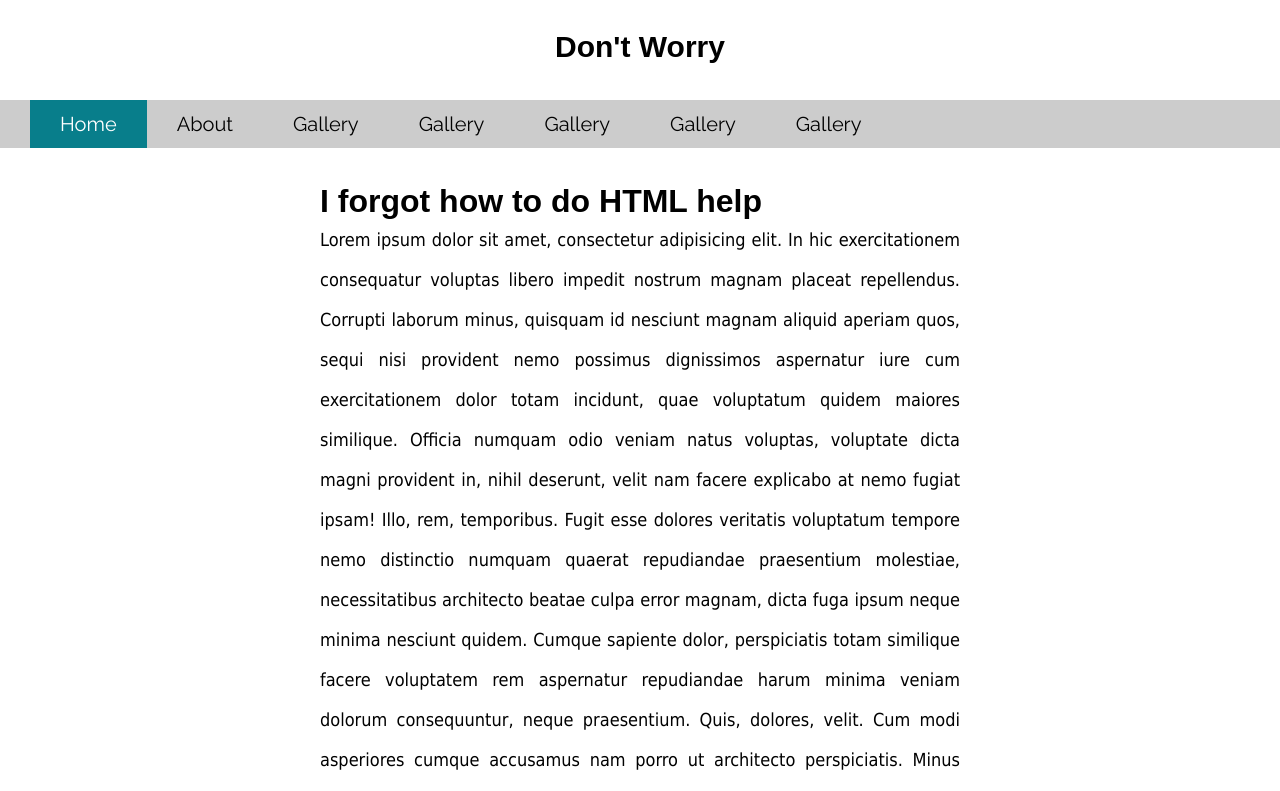
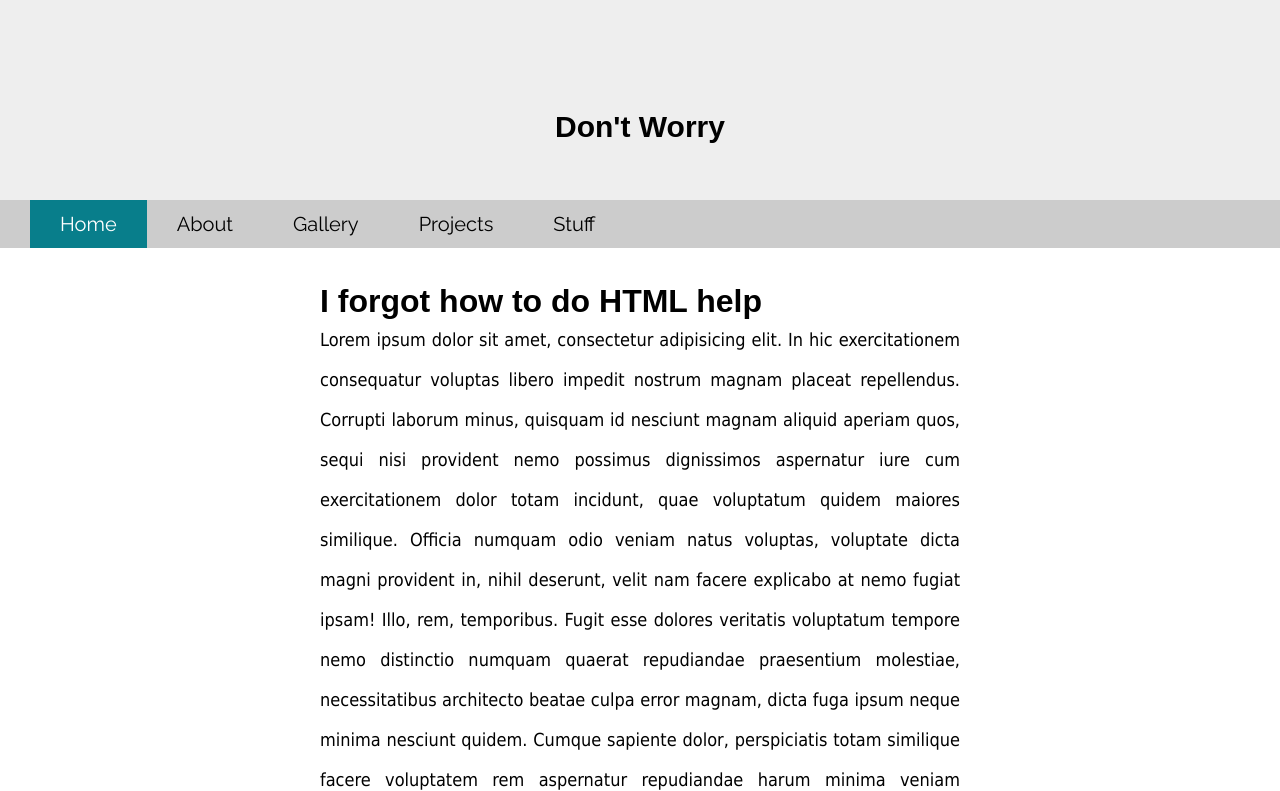
Before and after one commit to cnfgsean/cnfg, a plain HTML site: page index.html in a window 1280 px wide. Shown: the top 791 px of the page. Drawn offline with Linux system fonts and the light colour scheme.

Commit message:
Edit navbar topics

```diff
--- a/index.html
+++ b/index.html
@@ -18,10 +18,8 @@
     <div id="navbar-topics">
       <a href="#">About</a>
       <a href="#">Gallery</a>
-      <a href="#">Gallery</a>
-      <a href="#">Gallery</a>
-      <a href="#">Gallery</a>
-      <a href="#">Gallery</a>
+      <a href="#">Projects</a>
+      <a href="#">Stuff</a>
     </div>
   </div>
 
--- a/style.css
+++ b/style.css
@@ -25,7 +25,8 @@ p {
 }
 
 #top {
-  height: 100px;
+  height: 200px;
+  background-color: #eee;
 }
 
 #top h1 {
@@ -35,7 +36,7 @@ p {
   margin-left: auto;
   margin-right: auto;
   text-align: center;
-  padding-top: 30px;
+  padding-top: 110px;
 }
 
 #navbar {
```
